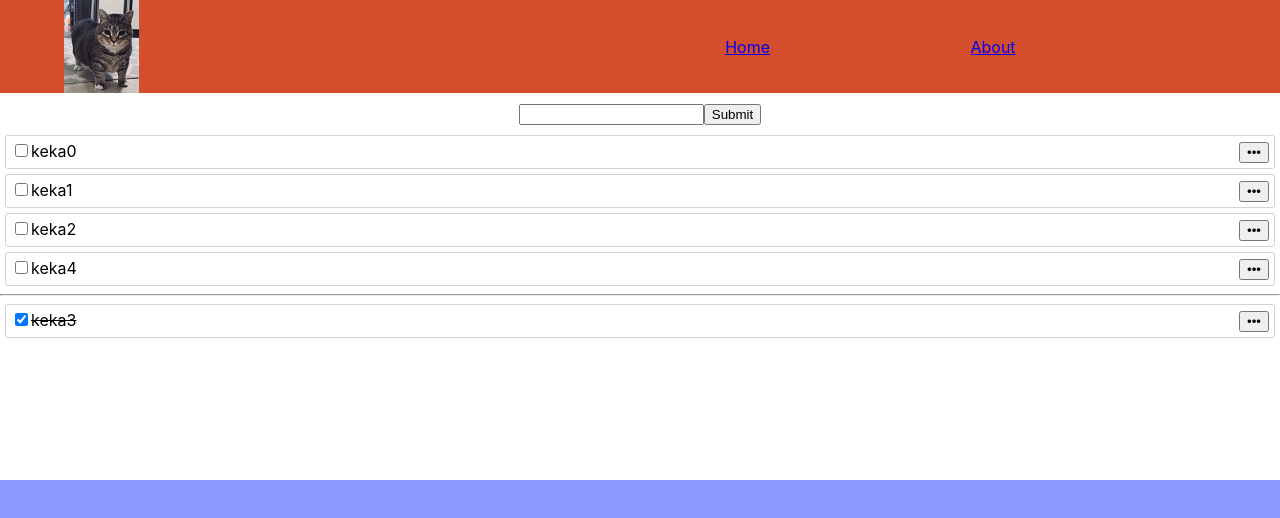
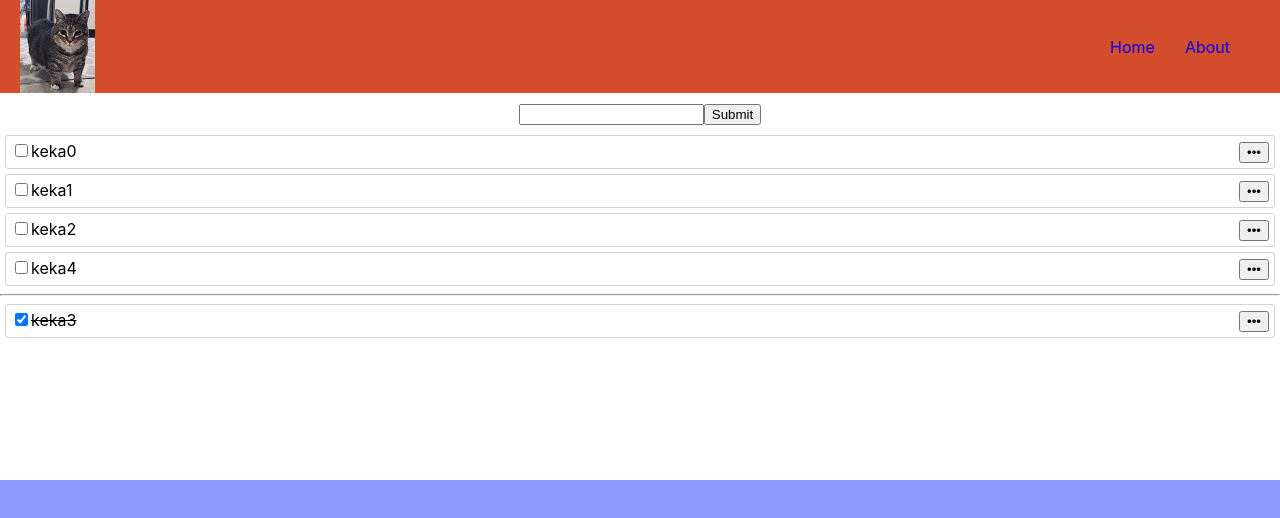
Before and after one commit to BonIlcer/todo-list, a React (Create React App) app: page / in a window 1280 px wide. Shown: the top 518 px of the page. Built offline with nearby package versions, Linux system fonts and the light colour scheme.

Commit message:
Edit navbar style

```diff
--- a/src/App.css
+++ b/src/App.css
@@ -10,7 +10,7 @@
 
 .nav-bar {
   background-color: rgb(212, 77, 44);
-  padding: 0 5%;
+  padding: 0 20px;
   display: flex;
   justify-content: space-between;
 }
@@ -23,7 +23,14 @@
   margin: 0;
   list-style-type: none;
   display: flex;
-  width: 60%;
   justify-content: space-evenly;
   align-items: center;
 }
+
+.nav-bar ul li {
+  margin-right: 30px;
+}
+
+.link {
+  text-decoration: none;
+}
--- a/src/App.js
+++ b/src/App.js
@@ -13,10 +13,14 @@
           <img className="logo" src={logo} alt="logo"></img>
           <ul>
             <li>
-              <Link to="/">Home</Link>
+              <Link className="link" to="/">
+                Home
+              </Link>
             </li>
             <li>
-              <Link to="/about">About</Link>
+              <Link className="link" to="/about">
+                About
+              </Link>
             </li>
           </ul>
         </div>
```
